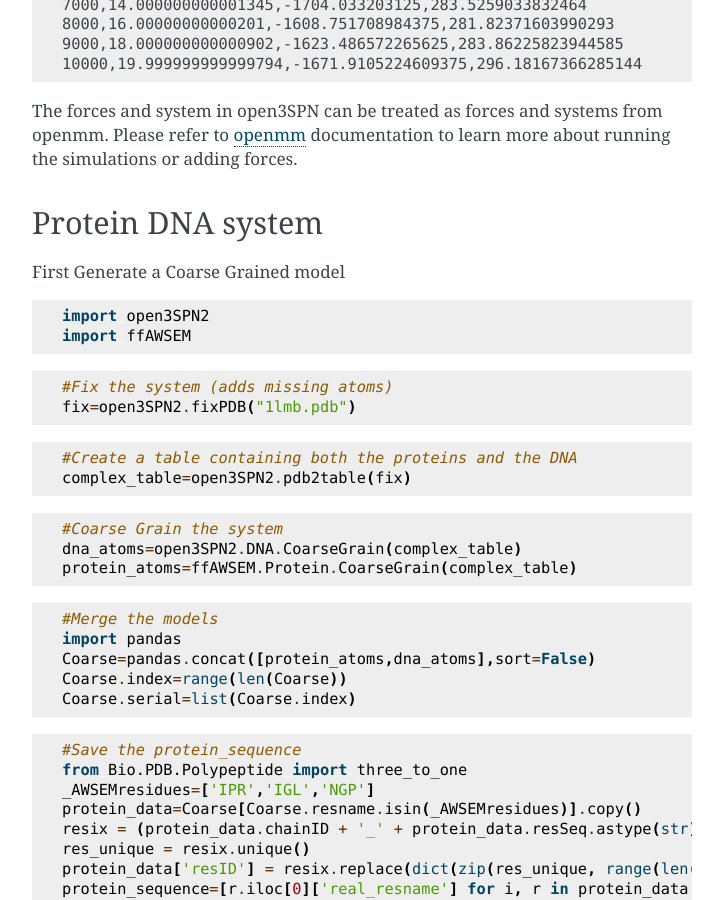
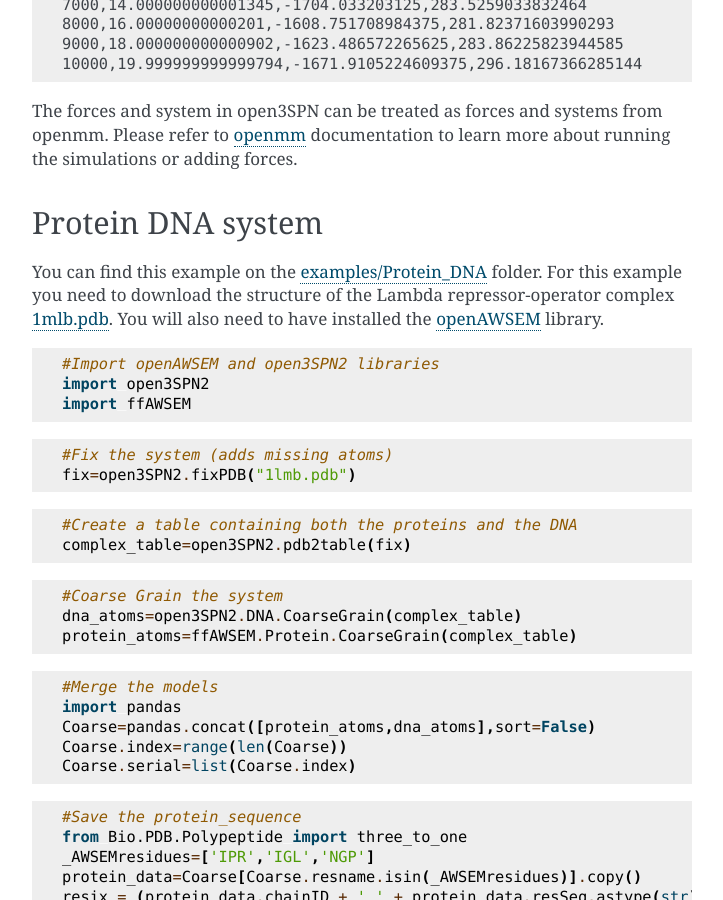
Before and after one commit to cabb99/open3spn2, a Sphinx documentation site: the page built from docs/source/tutorial.rst, in a window 1280 px wide and 900 px high, scrolled down 2414 px. Shown: the whole window, without its empty margins (388-1111 px from the left). Built offline with Sphinx 7.4.7, drawn with Linux system fonts in a browser that asks for light colours; some of the changed text lies outside the part shown.

Commit message:
Updates tutorial for protein-dna system

```diff
--- a/docs/source/tutorial.rst
+++ b/docs/source/tutorial.rst
@@ -140,11 +140,11 @@
 
 Protein DNA system
 ------------------
-
-First Generate a Coarse Grained model
+You can find this example on the `examples/Protein_DNA <https://github.com/cabb99/open3spn2/tree/master/examples/Protein_DNA>`_ folder. For this example you need to download the structure of the Lambda repressor-operator complex `1mlb.pdb <https://www.rcsb.org/structure/1LMB>`_. You will also need to have installed the `openAWSEM <https://github.com/npschafer/openawsem>`_ library.
 
 .. code:: ipython3
 
+    #Import openAWSEM and open3SPN2 libraries
     import open3SPN2
     import ffAWSEM
 
```
Also changed, not shown: other parts of docs/source/tutorial.rst (+1 -1 lines).
